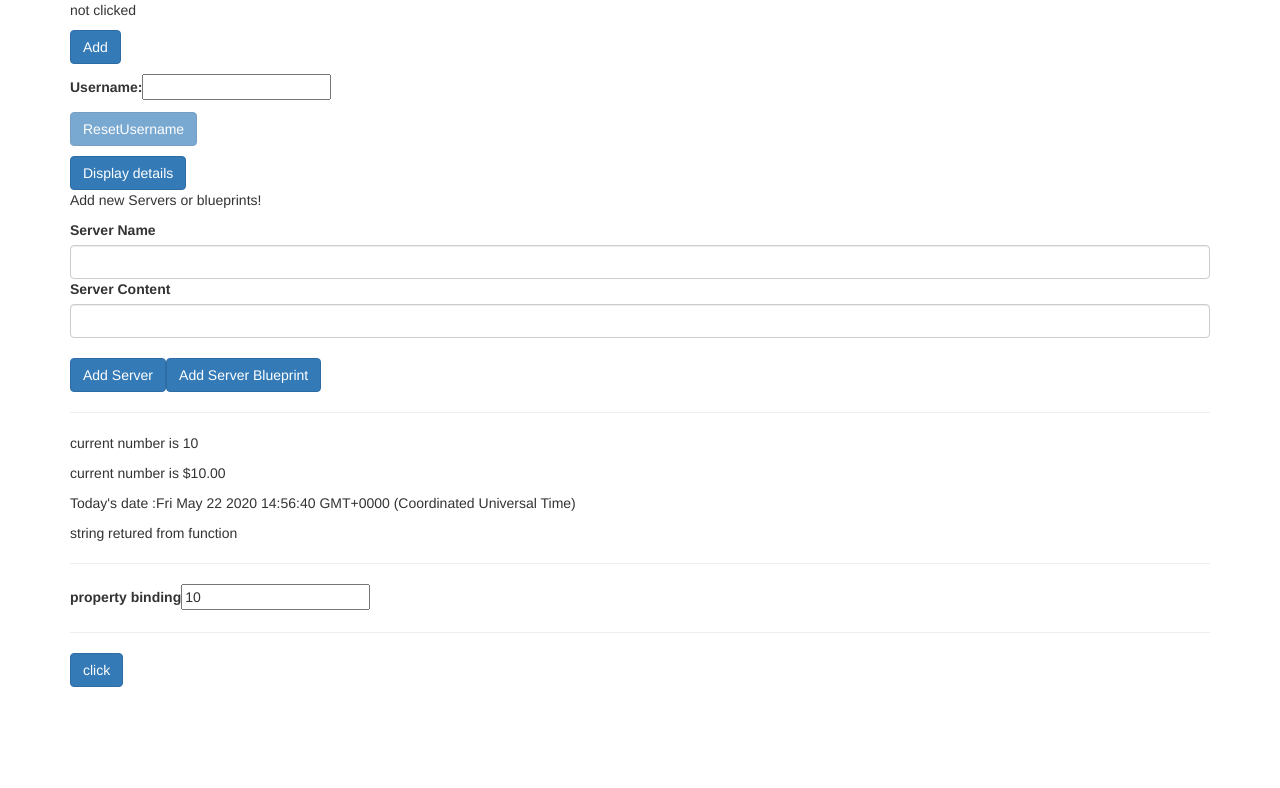
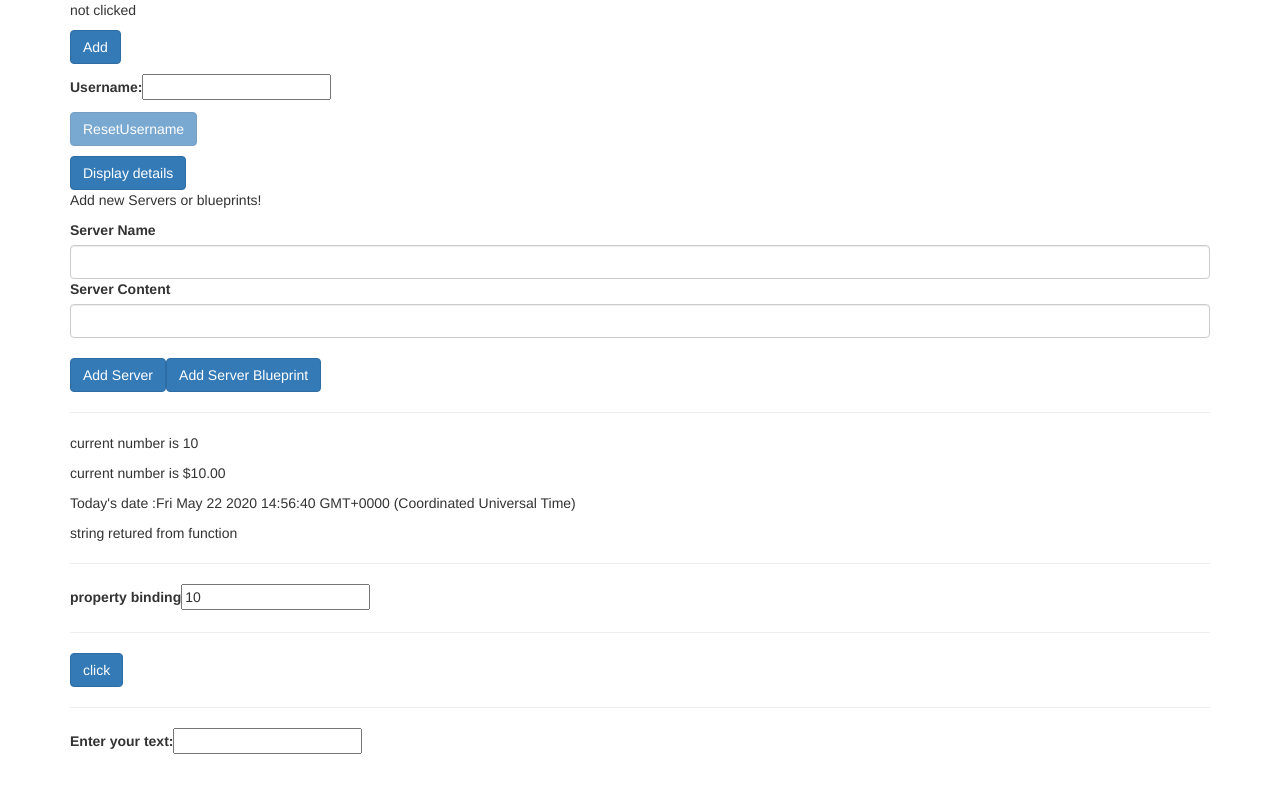
Before and after one commit to aswathyeg/udemy-experiments, an Angular app: page / in a window 1280 px wide. Shown: the top 788 px of the page. Built offline with nearby package versions, Linux system fonts and the light colour scheme.

Commit message:
2-way binding

```diff
--- a/src/app/interpolation/interpolation.component.html
+++ b/src/app/interpolation/interpolation.component.html
@@ -15,3 +15,8 @@ class="btn btn-primary"
 
 >click</button>
 {{clickme}}
+
+<hr>
+<label>Enter your text:</label>
+<input [(ngModel)]="text">
+<p>{{text}}</p>
--- a/src/app/interpolation/interpolation.component.ts
+++ b/src/app/interpolation/interpolation.component.ts
@@ -9,6 +9,7 @@ export class InterpolationComponent implements OnInit {
 value=10;
 today=new Date();
 clickme='';
+text='';
   constructor() { }
 
   ngOnInit() {
```
